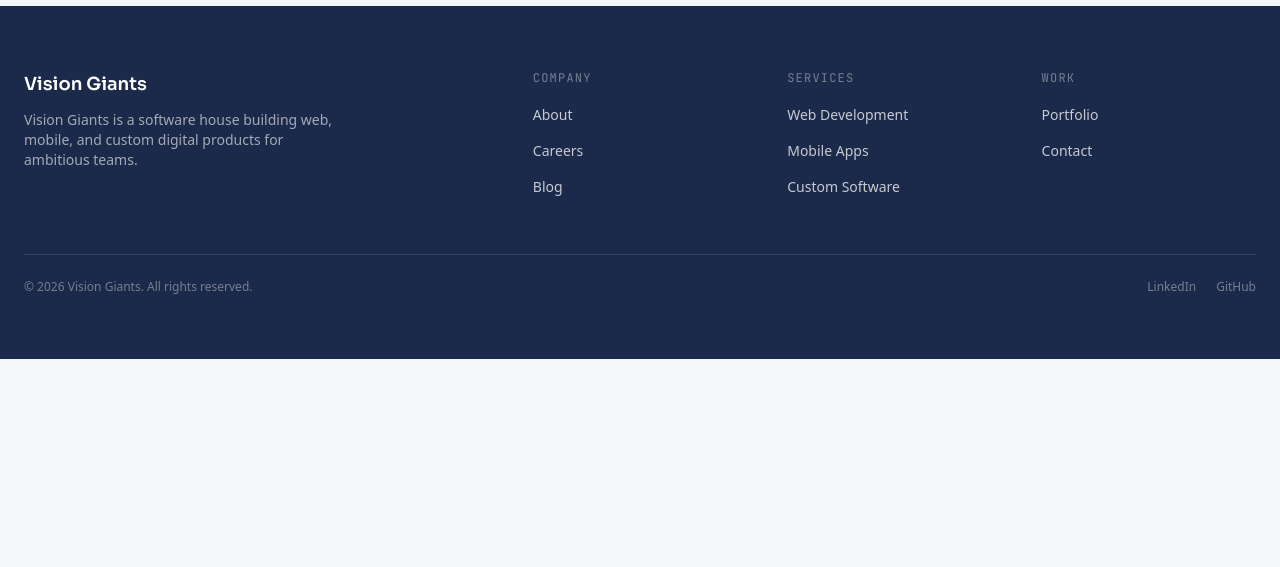
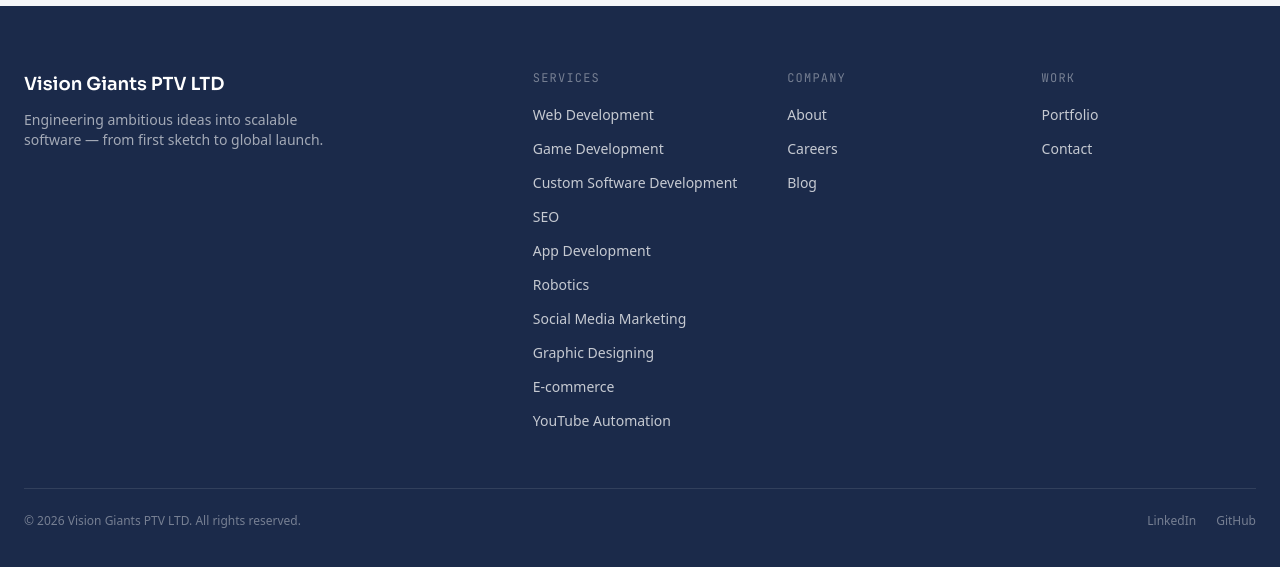
Before and after one commit to jalaljelectronics-bit/vision-giants, a Next.js app in the folder frontend/: page /portfolio in a window 1280 px wide. Shown: the part 1419-1986 px from the top of the page. Before the commit the page ends 1778 px from the top, so only its background shows below. Built offline with nearby package versions, Linux system fonts and the light colour scheme; no server answers.

Commit message:
update the home page

```diff
--- a/frontend/components/layout/Footer.tsx
+++ b/frontend/components/layout/Footer.tsx
@@ -1,65 +1,104 @@
 import Link from 'next/link';
 import { siteConfig } from '@/lib/utils';
 
-const FOOTER_COLUMNS = [
-  {
-    title: 'Company',
-    links: [
+const SERVICES = [
+  { label: 'Web Development', href: '/services/web-development' },
+  { label: 'Game Development', href: '/services/game-development' },
+  { label: 'Custom Software Development', href: '/services/custom-software-development' },
+  { label: 'SEO', href: '/services/seo' },
+  { label: 'App Development', href: '/services/app-development' },
+  { label: 'Robotics', href: '/services/robotics' },
+  { label: 'Social Media Marketing', href: '/services/social-media-marketing' },
+  { label: 'Graphic Designing', href: '/services/graphic-designing' },
+  { label: 'E-commerce', href: '/services/e-commerce' },
+  { label: 'YouTube Automation', href: '/services/youtube-automation' },
+];
+
+const COMPANY_LINKS = [
   { label: 'About', href: '/about' },
   { label: 'Careers', href: '/careers' },
   { label: 'Blog', href: '/blog' },
-    ],
-  },
-  {
-    title: 'Services',
-    links: [
-      { label: 'Web Development', href: '/services/web-development' },
-      { label: 'Mobile Apps', href: '/services/mobile-apps' },
-      { label: 'Custom Software', href: '/services/custom-software' },
-    ],
-  },
-  {
-    title: 'Work',
-    links: [
+];
+
+const WORK_LINKS = [
   { label: 'Portfolio', href: '/portfolio' },
   { label: 'Contact', href: '/contact' },
-    ],
-  },
 ];
 
 export default function Footer() {
   return (
     <footer className="mt-24 bg-primary text-white">
       <div className="mx-auto max-w-container px-6 py-16">
-        <div className="grid grid-cols-2 gap-10 md:grid-cols-5">
-          <div className="col-span-2">
-            <p className="font-display text-lg font-semibold text-white">{siteConfig.name}</p>
-            <p className="mt-3 max-w-xs text-sm text-white/60">{siteConfig.description}</p>
+        <div className="grid grid-cols-1 gap-10 sm:grid-cols-2 lg:grid-cols-5">
+          {/* Brand Info */}
+          <div className="sm:col-span-2 lg:col-span-2">
+            <p className="font-display text-lg font-semibold text-white">Vision Giants PTV LTD</p>
+            <p className="mt-3 max-w-xs text-sm text-white/60">
+              Engineering ambitious ideas into scalable software — from first sketch to global launch.
+            </p>
           </div>
 
-          {FOOTER_COLUMNS.map((col) => (
-            <div key={col.title}>
-              <p className="font-mono text-xs uppercase tracking-widest text-white/40">{col.title}</p>
-              <ul className="mt-4 space-y-3">
-                {col.links.map((link) => (
+          {/* Services Column (single vertical column with all 10 services) */}
+          <div className="col-span-1">
+            <p className="font-mono text-xs uppercase tracking-widest text-white/40">Services</p>
+            <ul className="mt-4 space-y-2.5">
+              {SERVICES.map((link) => (
                 <li key={link.href}>
-                    <Link href={link.href} className="text-sm text-white/75 hover:text-white">
+                  <Link href={link.href} className="text-sm text-white/75 transition-colors hover:text-white">
                     {link.label}
                   </Link>
                 </li>
               ))}
             </ul>
           </div>
+
+          {/* Company Column */}
+          <div className="col-span-1">
+            <p className="font-mono text-xs uppercase tracking-widest text-white/40">Company</p>
+            <ul className="mt-4 space-y-2.5">
+              {COMPANY_LINKS.map((link) => (
+                <li key={link.href}>
+                  <Link href={link.href} className="text-sm text-white/75 transition-colors hover:text-white">
+                    {link.label}
+                  </Link>
+                </li>
               ))}
+            </ul>
           </div>
 
+          {/* Work Column */}
+          <div className="col-span-1">
+            <p className="font-mono text-xs uppercase tracking-widest text-white/40">Work</p>
+            <ul className="mt-4 space-y-2.5">
+              {WORK_LINKS.map((link) => (
+                <li key={link.href}>
+                  <Link href={link.href} className="text-sm text-white/75 transition-colors hover:text-white">
+                    {link.label}
+                  </Link>
+                </li>
+              ))}
+            </ul>
+          </div>
+        </div>
+
+        {/* Bottom copyright and social links */}
         <div className="mt-14 flex flex-col items-start justify-between gap-4 border-t border-white/10 pt-6 text-xs text-white/40 md:flex-row md:items-center">
-          <p>© {new Date().getFullYear()} {siteConfig.name}. All rights reserved.</p>
+          <p>© {new Date().getFullYear()} Vision Giants PTV LTD. All rights reserved.</p>
           <div className="flex gap-5">
-            <a href={siteConfig.links.linkedin} target="_blank" rel="noopener noreferrer" className="hover:text-white">
+            <a
+              href={siteConfig.links.linkedin}
+              target="_blank"
+              rel="noopener noreferrer"
+              className="transition-colors hover:text-white"
+            >
               LinkedIn
             </a>
-            <a href={siteConfig.links.github} target="_blank" rel="noopener noreferrer" className="hover:text-white">
+            <a
+              href={siteConfig.links.github}
+              target="_blank"
+              rel="noopener noreferrer"
+              className="transition-colors hover:text-white"
+            >
               GitHub
             </a>
           </div>
--- a/frontend/components/sections/Testimonials.tsx
+++ b/frontend/components/sections/Testimonials.tsx
@@ -1,23 +1,83 @@
+import { useEffect, useMemo, useState } from 'react';
 import Image from 'next/image';
-import { RevealItem } from '@/components/motion/Reveal';
+import { AnimatePresence, motion, useReducedMotion } from 'framer-motion';
 import type { Testimonial } from '@/types';
 
 interface TestimonialsProps {
   testimonials: Testimonial[];
 }
 
+const ROTATE_INTERVAL_MS = 2000; // 2 seconds auto-shuffle
+
 export function Testimonials({ testimonials }: TestimonialsProps) {
-  if (testimonials.length === 0) return null;
+  const reduceMotion = useReducedMotion();
+  const [currentIndex, setCurrentIndex] = useState(0);
+  const [isHovered, setIsHovered] = useState(false);
+
+  // Group testimonials into sets of 3
+  const groups = useMemo(() => {
+    if (!testimonials || testimonials.length === 0) return [];
+    const chunks: Testimonial[][] = [];
+    for (let i = 0; i < testimonials.length; i += 3) {
+      chunks.push(testimonials.slice(i, i + 3));
+    }
+    return chunks;
+  }, [testimonials]);
+
+  const activeIndex = currentIndex >= groups.length ? 0 : currentIndex;
+  const currentGroup = groups[activeIndex] || [];
+
+  // Auto-shuffle every 2 seconds when there are multiple sets
+  useEffect(() => {
+    if (reduceMotion || groups.length <= 1 || isHovered) return;
+
+    const timer = setInterval(() => {
+      setCurrentIndex((prev) => (prev + 1) % groups.length);
+    }, ROTATE_INTERVAL_MS);
+
+    return () => clearInterval(timer);
+  }, [groups.length, isHovered, reduceMotion]);
+
+  if (!testimonials || testimonials.length === 0) return null;
 
   return (
-    <div className="mt-10 grid gap-6 md:grid-cols-3">
-      {testimonials.map((t) => {
+    <div
+      className="mt-10"
+      onMouseEnter={() => setIsHovered(true)}
+      onMouseLeave={() => setIsHovered(false)}
+    >
+      <div className="overflow-hidden">
+        <AnimatePresence mode="wait" initial={false}>
+          <motion.div
+            key={activeIndex}
+            initial={reduceMotion ? false : { opacity: 0, y: 12 }}
+            animate={reduceMotion ? undefined : { opacity: 1, y: 0 }}
+            exit={reduceMotion ? undefined : { opacity: 0, y: -12 }}
+            transition={{ duration: 0.35, ease: [0.4, 0, 0.2, 1] }}
+            className="grid gap-6 md:grid-cols-3"
+          >
+            {currentGroup.map((t) => {
               const hasAuthorInfo = Boolean(t.photo || t.client_name || t.client_company);
 
               return (
-          <RevealItem key={t.id}>
-            <figure className="h-full flex flex-col justify-between rounded-2xl border border-tertiary/40 bg-surface p-6 transition-shadow duration-300 hover:shadow-lg hover:shadow-primary/5">
+                <figure
+                  key={t.id}
+                  className="flex h-full flex-col justify-between rounded-2xl border border-tertiary/40 bg-surface p-6 transition-shadow duration-300 hover:shadow-lg hover:shadow-primary/5"
+                >
+                  <div>
+                    {t.rating && (
+                      <div
+                        className="mb-3 flex gap-0.5 text-xs text-amber-400"
+                        aria-label={`${t.rating} out of 5 stars`}
+                      >
+                        {Array.from({ length: t.rating }).map((_, i) => (
+                          <span key={i}>★</span>
+                        ))}
+                      </div>
+                    )}
                     <blockquote className="text-sm text-body/80">"{t.content}"</blockquote>
+                  </div>
+
                   {hasAuthorInfo && (
                     <figcaption className="mt-5 flex items-center gap-3">
                       {t.photo && (
@@ -46,9 +106,36 @@
                     </figcaption>
                   )}
                 </figure>
-          </RevealItem>
               );
             })}
+          </motion.div>
+        </AnimatePresence>
+      </div>
+
+      {/* Pagination indicators for testimonial groups */}
+      {groups.length > 1 && (
+        <div
+          className="mt-8 flex items-center justify-center gap-2"
+          role="tablist"
+          aria-label="Testimonial slides"
+        >
+          {groups.map((_, i) => (
+            <button
+              key={i}
+              type="button"
+              role="tab"
+              aria-selected={i === activeIndex}
+              aria-label={`Go to testimonial group ${i + 1} of ${groups.length}`}
+              onClick={() => setCurrentIndex(i)}
+              className={`h-2 rounded-full transition-all duration-300 focus-visible:outline-primary ${
+                i === activeIndex
+                  ? 'w-8 bg-primary'
+                  : 'w-2 bg-primary/25 hover:bg-primary/50'
+              }`}
+            />
+          ))}
+        </div>
+      )}
     </div>
   );
 }
```
Lines whose indentation alone changed are shown as unchanged.
